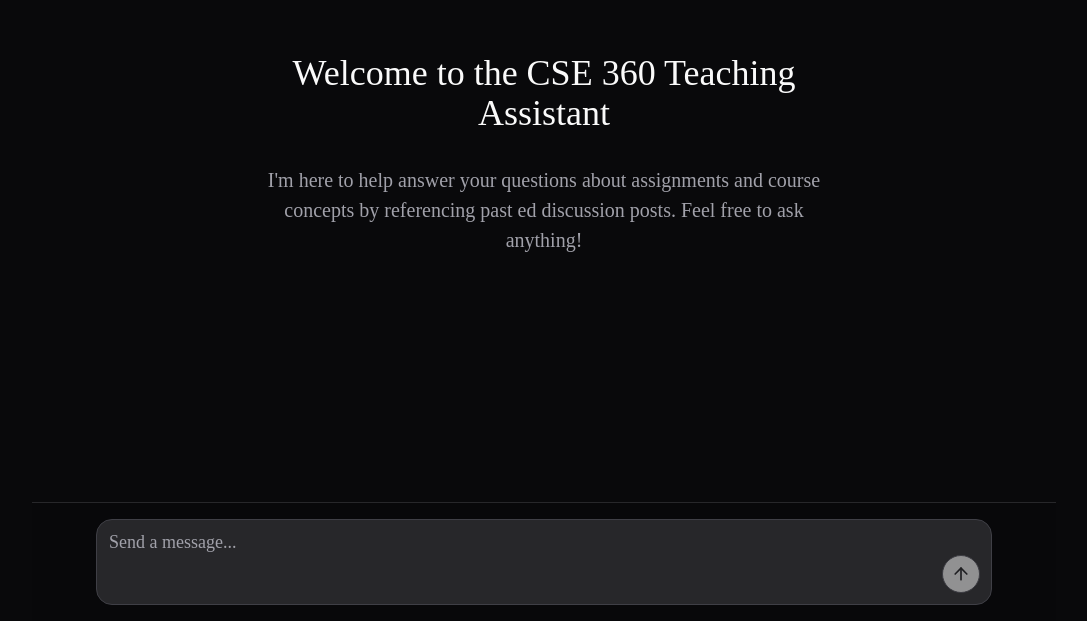
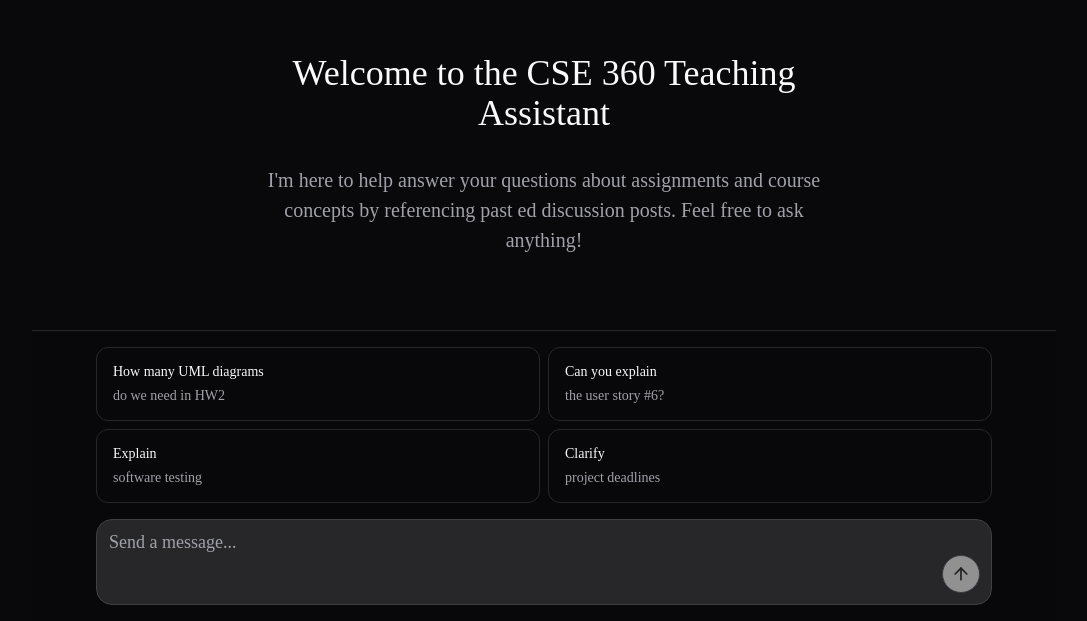
Before and after one commit to cjkehoe/cse-360-rag-chatbot, a Next.js app: page / in a window 1280 px wide. Shown: the part 179-800 px from the top of the page, without its empty margins (96-1183 px from the left). Built offline with nearby package versions, Linux system fonts and the light colour scheme.

Commit message:
Integrated suggested messages

```diff
--- a/app/page.tsx
+++ b/app/page.tsx
@@ -21,6 +21,7 @@ export default function Chat() {
           handleInputChange={handleInputChange}
           handleSubmit={handleSubmit}
           isLoading={isLoading}
+          messages={messages}
         />
       </div>
     </div>
--- a/components/ChatInput.tsx
+++ b/components/ChatInput.tsx
@@ -5,19 +5,23 @@ import { Button } from "@/components/ui/button";
 import { Textarea } from "./ui/textarea";
 import { ArrowUpIcon } from 'lucide-react';
 import { cn } from "@/lib/utils";
+import { SuggestedActions } from './SuggestedActions';
+import { Message } from 'ai';
 
 interface ChatInputProps {
   input: string;
   handleInputChange: (e: React.ChangeEvent<HTMLTextAreaElement>) => void;
   handleSubmit: (e: React.FormEvent) => void;
   isLoading?: boolean;
+  messages: Array<Message>;
 }
 
 export function ChatInput({
   input,
   handleInputChange,
   handleSubmit,
-  isLoading
+  isLoading,
+  messages
 }: ChatInputProps) {
   const textareaRef = useRef<HTMLTextAreaElement>(null);
 
@@ -35,7 +39,16 @@ export function ChatInput({
   };
 
   return (
-    <div className="relative w-full max-w-4xl mx-auto">
+    <div className="relative w-full max-w-4xl mx-auto flex flex-col gap-4">
+      {!input && messages.length === 0 && (
+        <SuggestedActions
+          input={input}
+          handleSubmit={handleSubmit}
+          handleInputChange={handleInputChange}
+        />
+      )}
+
+      <div className="relative w-full">
         <Textarea
           ref={textareaRef}
           placeholder="Send a message..."
@@ -65,5 +78,6 @@ export function ChatInput({
           </Button>
         </div>
       </div>
+    </div>
   );
 }
--- /dev/null
+++ b/components/SuggestedActions.tsx
@@ -0,0 +1,74 @@
+'use client';
+
+import { motion } from 'framer-motion';
+import { Button } from './ui/button';
+import { ChatRequestOptions, CreateMessage, Message } from 'ai';
+import { memo } from 'react';
+
+interface SuggestedActionsProps {
+  input: string;
+  handleSubmit: (e: React.FormEvent) => void;
+  handleInputChange: (e: React.ChangeEvent<HTMLTextAreaElement>) => void;
+}
+
+function PureSuggestedActions({ input, handleSubmit, handleInputChange }: SuggestedActionsProps) {
+  const suggestedActions = [
+    {
+      title: 'How many UML diagrams',
+      label: 'do we need in HW2',
+      action: 'How many UML diagrams do we need in HW2?',
+    },
+    {
+      title: 'Can you explain',
+      label: 'the user story #6?',
+      action: 'Can you explain the user story #6?',
+    },
+    {
+      title: 'Explain',
+      label: 'software testing',
+      action: 'What are the different types of software testing we need to know?',
+    },
+    {
+      title: 'Clarify',
+      label: 'project deadlines',
+      action: 'What are the upcoming project deadlines and requirements?',
+    },
+  ];
+
+  return (
+    <div className="grid sm:grid-cols-2 gap-2 w-full">
+      {suggestedActions.map((suggestedAction, index) => (
+        <motion.div
+          initial={{ opacity: 0, y: 20 }}
+          animate={{ opacity: 1, y: 0 }}
+          exit={{ opacity: 0, y: 20 }}
+          transition={{ delay: 0.05 * index }}
+          key={`suggested-action-${suggestedAction.title}-${index}`}
+          className={index > 1 ? 'hidden sm:block' : 'block'}
+        >
+          <Button
+            variant="ghost"
+            onClick={() => {
+              const syntheticEvent = {
+                target: { value: suggestedAction.action },
+              } as React.ChangeEvent<HTMLTextAreaElement>;
+
+              handleInputChange(syntheticEvent);
+              setTimeout(() => {
+                handleSubmit({} as React.FormEvent);
+              }, 100);
+            }}
+            className="text-left border rounded-xl px-4 py-3.5 text-sm flex-1 gap-1 sm:flex-col w-full h-auto justify-start items-start"
+          >
+            <span className="font-medium">{suggestedAction.title}</span>
+            <span className="text-muted-foreground">
+              {suggestedAction.label}
+            </span>
+          </Button>
+        </motion.div>
+      ))}
+    </div>
+  );
+}
+
+export const SuggestedActions = memo(PureSuggestedActions);
```
Lines whose indentation alone changed are shown as unchanged.
